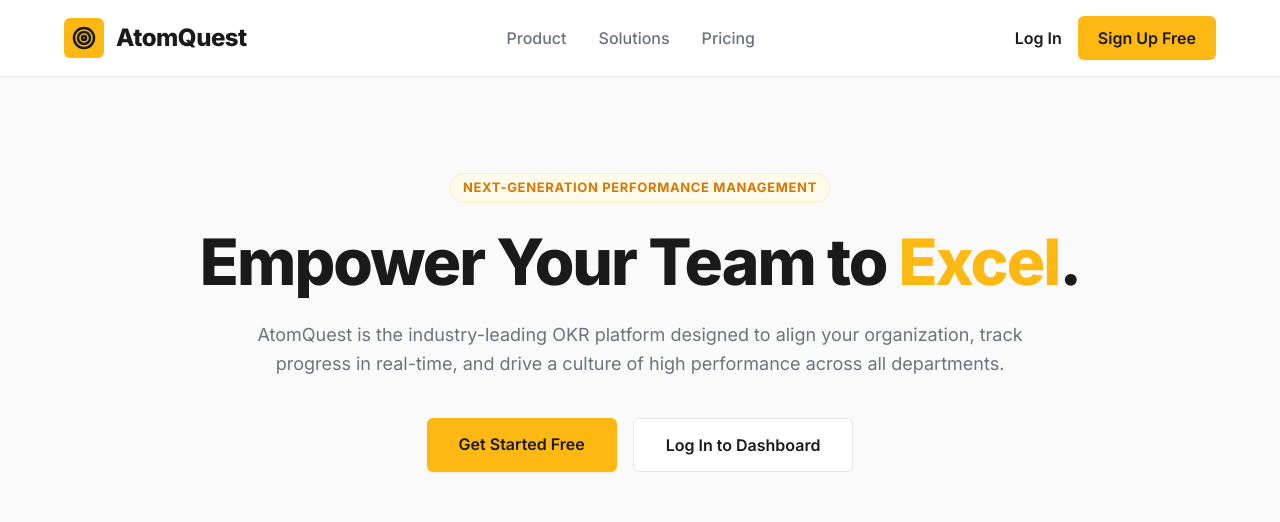
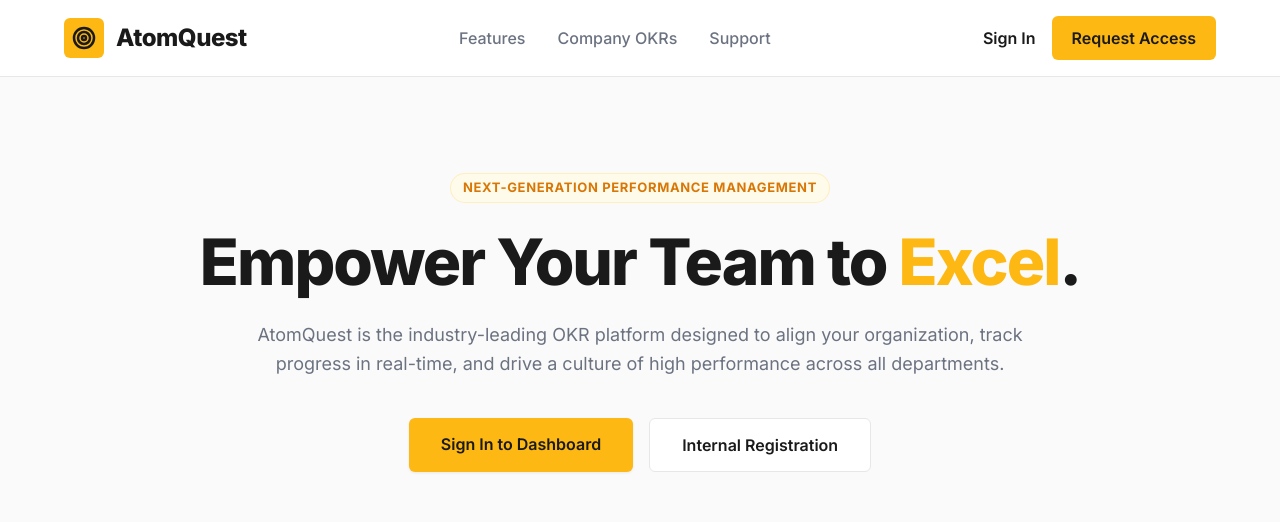
Before and after one commit to shuklashivam33221/AtomQuest, a Next.js app: page / in a window 1280 px wide. Shown: the top 522 px of the page. Built offline with nearby package versions, Linux system fonts and the light colour scheme; no server answers.

Commit message:
feat: implement user signup page with form validation and automated login flow

```diff
--- a/src/app/page.tsx
+++ b/src/app/page.tsx
@@ -28,14 +28,14 @@ export default async function Home() {
         </Link>
 
         <div className={styles.navLinks}>
-          <Link href="#features" className={styles.navLink}>Product</Link>
-          <Link href="#solutions" className={styles.navLink}>Solutions</Link>
-          <Link href="#pricing" className={styles.navLink}>Pricing</Link>
+          <Link href="#features" className={styles.navLink}>Features</Link>
+          <Link href="#objectives" className={styles.navLink}>Company OKRs</Link>
+          <Link href="#help" className={styles.navLink}>Support</Link>
         </div>
 
         <div className={styles.navAuth}>
-          <Link href="/login" className={styles.loginBtn}>Log In</Link>
-          <Link href="/signup" className={styles.signupBtn}>Sign Up Free</Link>
+          <Link href="/login" className={styles.loginBtn}>Sign In</Link>
+          <Link href="/signup" className={styles.signupBtn}>Request Access</Link>
         </div>
       </nav>
 
@@ -50,8 +50,8 @@ export default async function Home() {
           track progress in real-time, and drive a culture of high performance across all departments.
         </p>
         <div className={styles.ctaGroup}>
-          <Link href="/signup" className={styles.primaryCta}>Get Started Free</Link>
-          <Link href="/login" className={styles.secondaryCta}>Log In to Dashboard</Link>
+          <Link href="/login" className={styles.primaryCta}>Sign In to Dashboard</Link>
+          <Link href="/signup" className={styles.secondaryCta}>Internal Registration</Link>
         </div>
 
         <div className={styles.heroImageMockup}>
@@ -162,10 +162,10 @@ export default async function Home() {
 
           <div className={styles.footerLinks}>
             <div className={styles.linkGroup}>
-              <h4>Product</h4>
-              <Link href="#features">Features</Link>
-              <Link href="/login">Dashboard</Link>
-              <Link href="/signup">Sign Up</Link>
+              <h4>Portal</h4>
+              <Link href="#features">Internal Docs</Link>
+              <Link href="/login">Employee Login</Link>
+              <Link href="/signup">Registration</Link>
             </div>
             <div className={styles.linkGroup}>
               <h4>Company</h4>
--- a/src/app/signup/page.tsx
+++ b/src/app/signup/page.tsx
@@ -83,8 +83,8 @@ export default function SignupPage() {
             </div>
             <span className={styles.logoText}>AtomQuest</span>
           </Link>
-          <h1 className={styles.brandingTitle}>Join the leading OKR Platform</h1>
-          <p className={styles.brandingSub}>Start aligning your strategy and execution today with a free 14-day trial.</p>
+          <h1 className={styles.brandingTitle}>Internal Strategy & Goal Portal</h1>
+          <p className={styles.brandingSub}>Align your departmental objectives with the company vision. Access restricted to Atomberg employees only.</p>
         </div>
       </div>
 
--- a/src/app/signup/signup.module.css
+++ b/src/app/signup/signup.module.css
@@ -70,6 +70,7 @@
   line-height: 1.1;
   margin-bottom: 1.5rem;
   letter-spacing: -0.02em;
+  color: #FFFFFF;
 }
 
 .brandingSub {
```
